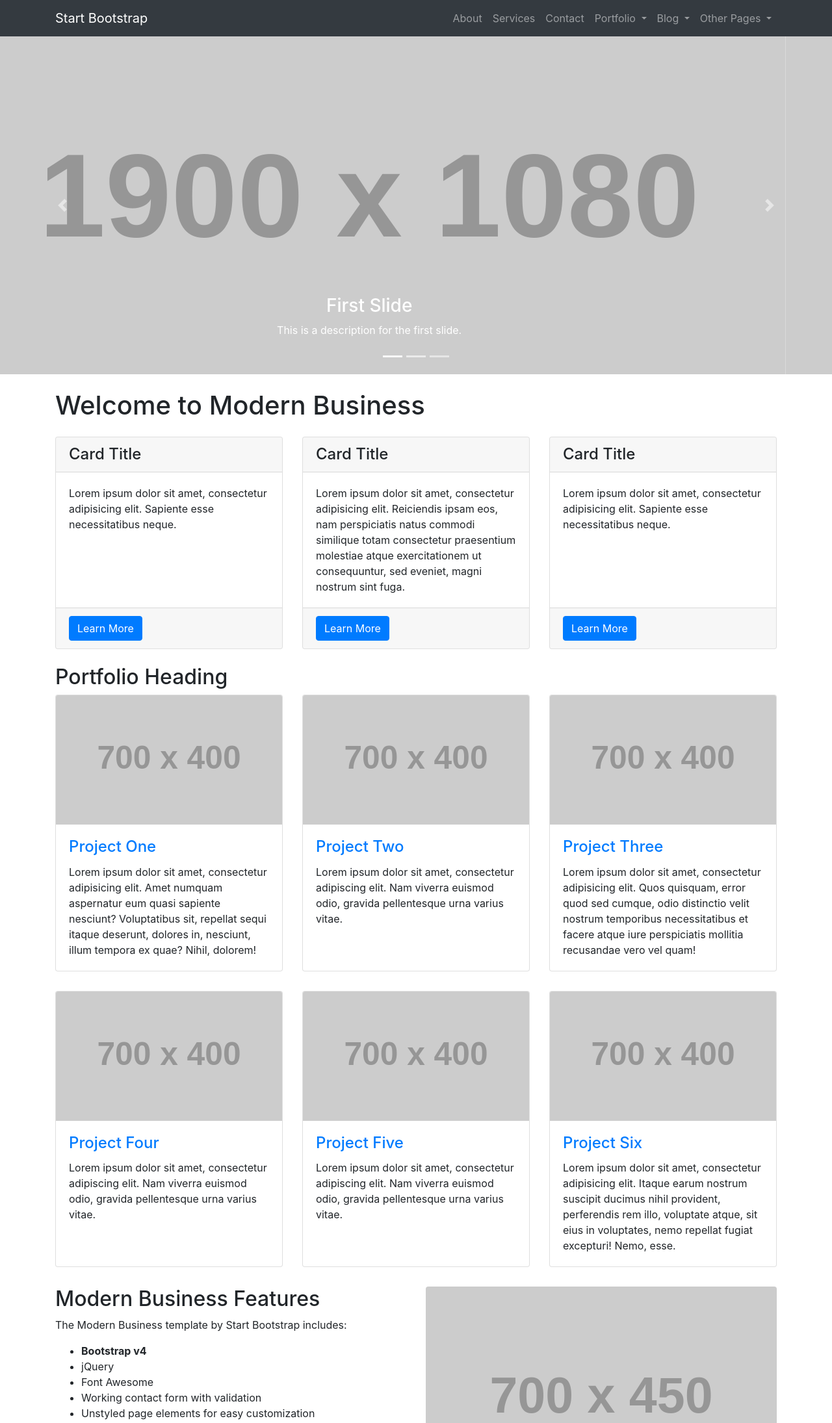
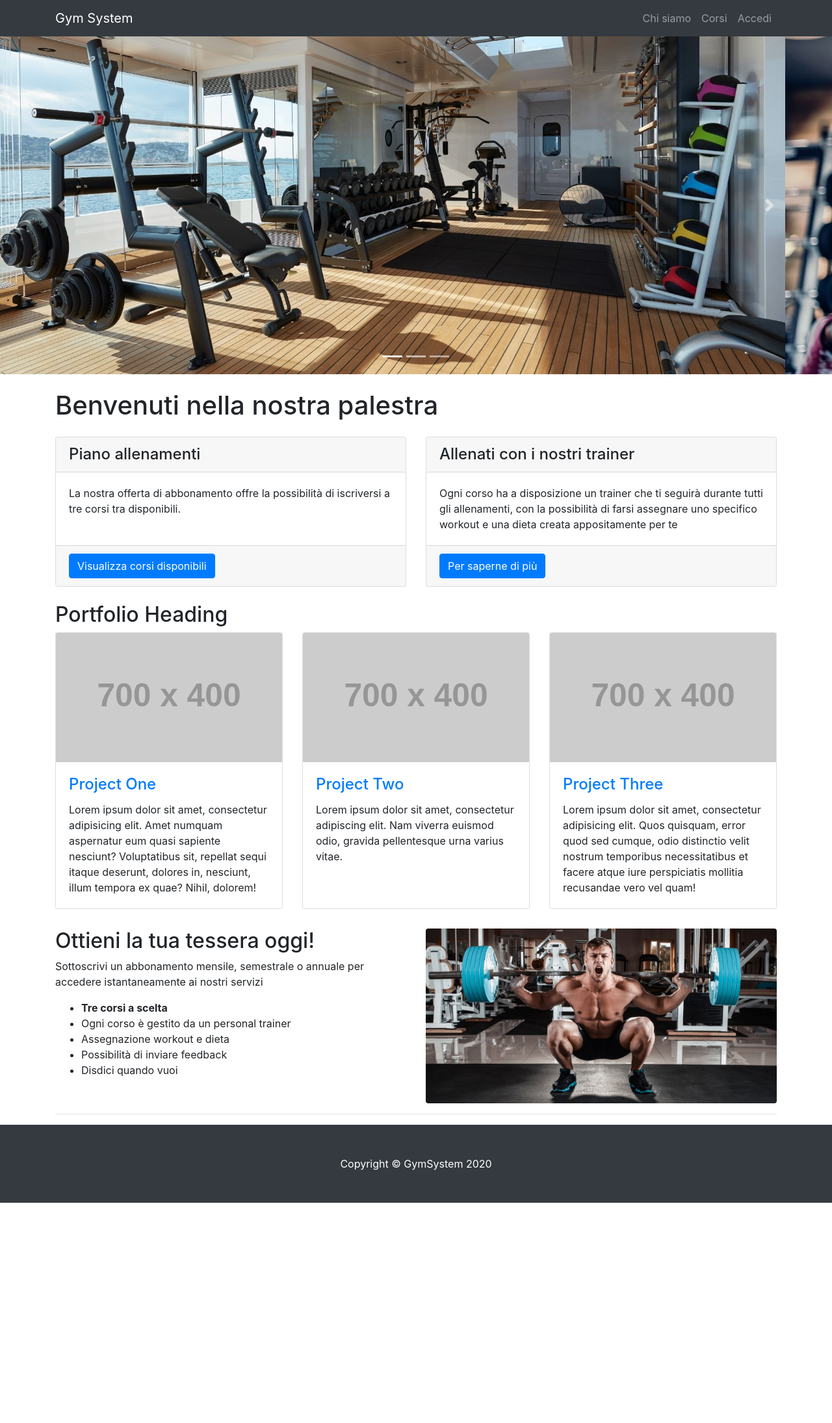
Before and after one commit to frazah/GymSystem, a website: page index.html in a window 1280 px wide. Shown: the top 2190 px of the page at 65% size. After the commit the page ends 1851 px from the top, so only its background shows below. Drawn offline with Linux system fonts and the light colour scheme; placeholder pictures from the web are drawn by us.

Commit message:
prima modifica homepage

```diff
--- a/index.html
+++ b/index.html
@@ -8,7 +8,7 @@
   <meta name="description" content="">
   <meta name="author" content="">
 
-  <title>Modern Business - Start Bootstrap Template</title>
+  <title>Gym System</title>
 
   <!-- Bootstrap core CSS -->
   <link href="vendor/bootstrap/css/bootstrap.min.css" rel="stylesheet">
@@ -23,55 +23,22 @@
   <!-- Navigation -->
   <nav class="navbar fixed-top navbar-expand-lg navbar-dark bg-dark fixed-top">
     <div class="container">
-      <a class="navbar-brand" href="index.html">Start Bootstrap</a>
+      <a class="navbar-brand" href="index.html">Gym System</a>
       <button class="navbar-toggler navbar-toggler-right" type="button" data-toggle="collapse" data-target="#navbarResponsive" aria-controls="navbarResponsive" aria-expanded="false" aria-label="Toggle navigation">
         <span class="navbar-toggler-icon"></span>
       </button>
       <div class="collapse navbar-collapse" id="navbarResponsive">
         <ul class="navbar-nav ml-auto">
           <li class="nav-item">
-            <a class="nav-link" href="about.html">About</a>
+            <a class="nav-link" href="about.html">Chi siamo</a>
           </li>
           <li class="nav-item">
-            <a class="nav-link" href="services.html">Services</a>
+            <a class="nav-link" href="services.html">Corsi</a>
           </li>
           <li class="nav-item">
-            <a class="nav-link" href="contact.html">Contact</a>
+            <a class="nav-link" href="contact.html">Accedi</a>
           </li>
-          <li class="nav-item dropdown">
-            <a class="nav-link dropdown-toggle" href="#" id="navbarDropdownPortfolio" data-toggle="dropdown" aria-haspopup="true" aria-expanded="false">
-              Portfolio
-            </a>
-            <div class="dropdown-menu dropdown-menu-right" aria-labelledby="navbarDropdownPortfolio">
-              <a class="dropdown-item" href="portfolio-1-col.html">1 Column Portfolio</a>
-              <a class="dropdown-item" href="portfolio-2-col.html">2 Column Portfolio</a>
-              <a class="dropdown-item" href="portfolio-3-col.html">3 Column Portfolio</a>
-              <a class="dropdown-item" href="portfolio-4-col.html">4 Column Portfolio</a>
-              <a class="dropdown-item" href="portfolio-item.html">Single Portfolio Item</a>
-            </div>
-          </li>
-          <li class="nav-item dropdown">
-            <a class="nav-link dropdown-toggle" href="#" id="navbarDropdownBlog" data-toggle="dropdown" aria-haspopup="true" aria-expanded="false">
-              Blog
-            </a>
-            <div class="dropdown-menu dropdown-menu-right" aria-labelledby="navbarDropdownBlog">
-              <a class="dropdown-item" href="blog-home-1.html">Blog Home 1</a>
-              <a class="dropdown-item" href="blog-home-2.html">Blog Home 2</a>
-              <a class="dropdown-item" href="blog-post.html">Blog Post</a>
-            </div>
-          </li>
-          <li class="nav-item dropdown">
-            <a class="nav-link dropdown-toggle" href="#" id="navbarDropdownBlog" data-toggle="dropdown" aria-haspopup="true" aria-expanded="false">
-              Other Pages
-            </a>
-            <div class="dropdown-menu dropdown-menu-right" aria-labelledby="navbarDropdownBlog">
-              <a class="dropdown-item" href="full-width.html">Full Width Page</a>
-              <a class="dropdown-item" href="sidebar.html">Sidebar Page</a>
-              <a class="dropdown-item" href="faq.html">FAQ</a>
-              <a class="dropdown-item" href="404.html">404</a>
-              <a class="dropdown-item" href="pricing.html">Pricing Table</a>
-            </div>
-          </li>
+
         </ul>
       </div>
     </div>
@@ -86,24 +53,18 @@
       </ol>
       <div class="carousel-inner" role="listbox">
         <!-- Slide One - Set the background image for this slide in the line below -->
-        <div class="carousel-item active" style="background-image: url('http://placehold.it/1900x1080')">
+        <div class="carousel-item active" style="background-image: url('immagini/indexPhoto1.jpg')" >
           <div class="carousel-caption d-none d-md-block">
-            <h3>First Slide</h3>
-            <p>This is a description for the first slide.</p>
           </div>
         </div>
         <!-- Slide Two - Set the background image for this slide in the line below -->
-        <div class="carousel-item" style="background-image: url('http://placehold.it/1900x1080')">
+        <div class="carousel-item" style="background-image: url('immagini/indexPhoto2.jpg')">
           <div class="carousel-caption d-none d-md-block">
-            <h3>Second Slide</h3>
-            <p>This is a description for the second slide.</p>
           </div>
         </div>
         <!-- Slide Three - Set the background image for this slide in the line below -->
-        <div class="carousel-item" style="background-image: url('http://placehold.it/1900x1080')">
+        <div class="carousel-item" style="background-image: url('immagini/indexPhoto3.jpg')">
           <div class="carousel-caption d-none d-md-block">
-            <h3>Third Slide</h3>
-            <p>This is a description for the third slide.</p>
           </div>
         </div>
       </div>
@@ -121,43 +82,33 @@
   <!-- Page Content -->
   <div class="container">
 
-    <h1 class="my-4">Welcome to Modern Business</h1>
+    <h1 class="my-4">Benvenuti nella nostra palestra</h1>
 
     <!-- Marketing Icons Section -->
     <div class="row">
-      <div class="col-lg-4 mb-4">
+      <div class="col-lg-6 mb-4">
         <div class="card h-100">
-          <h4 class="card-header">Card Title</h4>
+          <h4 class="card-header">Piano allenamenti</h4>
           <div class="card-body">
-            <p class="card-text">Lorem ipsum dolor sit amet, consectetur adipisicing elit. Sapiente esse necessitatibus neque.</p>
+            <p class="card-text">La nostra offerta di abbonamento offre la possibilità di iscriversi a tre corsi tra disponibili.</p>
           </div>
           <div class="card-footer">
-            <a href="#" class="btn btn-primary">Learn More</a>
+            <a href="#" class="btn btn-primary">Visualizza corsi disponibili</a>
           </div>
         </div>
       </div>
-      <div class="col-lg-4 mb-4">
+      <div class="col-lg-6 mb-4">
         <div class="card h-100">
-          <h4 class="card-header">Card Title</h4>
+          <h4 class="card-header">Allenati con i nostri trainer</h4>
           <div class="card-body">
-            <p class="card-text">Lorem ipsum dolor sit amet, consectetur adipisicing elit. Reiciendis ipsam eos, nam perspiciatis natus commodi similique totam consectetur praesentium molestiae atque exercitationem ut consequuntur, sed eveniet, magni nostrum sint fuga.</p>
+            <p class="card-text">Ogni corso ha a disposizione un trainer che ti seguirà durante tutti gli allenamenti, con la possibilità di farsi assegnare uno specifico workout e una dieta creata appositamente per te</p>
           </div>
           <div class="card-footer">
-            <a href="#" class="btn btn-primary">Learn More</a>
+            <a href="#" class="btn btn-primary">Per saperne di più</a>
           </div>
         </div>
       </div>
-      <div class="col-lg-4 mb-4">
-        <div class="card h-100">
-          <h4 class="card-header">Card Title</h4>
-          <div class="card-body">
-            <p class="card-text">Lorem ipsum dolor sit amet, consectetur adipisicing elit. Sapiente esse necessitatibus neque.</p>
-          </div>
-          <div class="card-footer">
-            <a href="#" class="btn btn-primary">Learn More</a>
-          </div>
-        </div>
-      </div>
+
     </div>
     <!-- /.row -->
 
@@ -198,75 +149,31 @@
           </div>
         </div>
       </div>
-      <div class="col-lg-4 col-sm-6 portfolio-item">
-        <div class="card h-100">
-          <a href="#"><img class="card-img-top" src="http://placehold.it/700x400" alt=""></a>
-          <div class="card-body">
-            <h4 class="card-title">
-              <a href="#">Project Four</a>
-            </h4>
-            <p class="card-text">Lorem ipsum dolor sit amet, consectetur adipiscing elit. Nam viverra euismod odio, gravida pellentesque urna varius vitae.</p>
-          </div>
-        </div>
-      </div>
-      <div class="col-lg-4 col-sm-6 portfolio-item">
-        <div class="card h-100">
-          <a href="#"><img class="card-img-top" src="http://placehold.it/700x400" alt=""></a>
-          <div class="card-body">
-            <h4 class="card-title">
-              <a href="#">Project Five</a>
-            </h4>
-            <p class="card-text">Lorem ipsum dolor sit amet, consectetur adipiscing elit. Nam viverra euismod odio, gravida pellentesque urna varius vitae.</p>
-          </div>
-        </div>
-      </div>
-      <div class="col-lg-4 col-sm-6 portfolio-item">
-        <div class="card h-100">
-          <a href="#"><img class="card-img-top" src="http://placehold.it/700x400" alt=""></a>
-          <div class="card-body">
-            <h4 class="card-title">
-              <a href="#">Project Six</a>
-            </h4>
-            <p class="card-text">Lorem ipsum dolor sit amet, consectetur adipisicing elit. Itaque earum nostrum suscipit ducimus nihil provident, perferendis rem illo, voluptate atque, sit eius in voluptates, nemo repellat fugiat excepturi! Nemo, esse.</p>
-          </div>
-        </div>
-      </div>
     </div>
     <!-- /.row -->
 
     <!-- Features Section -->
     <div class="row">
       <div class="col-lg-6">
-        <h2>Modern Business Features</h2>
-        <p>The Modern Business template by Start Bootstrap includes:</p>
+        <h2>Ottieni la tua tessera oggi!</h2>
+        <p>Sottoscrivi un abbonamento mensile, semestrale o annuale per accedere istantaneamente ai nostri servizi</p>
         <ul>
           <li>
-            <strong>Bootstrap v4</strong>
+            <strong>Tre corsi a scelta</strong>
           </li>
-          <li>jQuery</li>
-          <li>Font Awesome</li>
-          <li>Working contact form with validation</li>
-          <li>Unstyled page elements for easy customization</li>
+          <li>Ogni corso è gestito da un personal trainer</li>
+          <li>Assegnazione workout e dieta</li>
+          <li>Possibilità di inviare feedback</li>
+          <li>Disdici quando vuoi</li>
         </ul>
-        <p>Lorem ipsum dolor sit amet, consectetur adipisicing elit. Corporis, omnis doloremque non cum id reprehenderit, quisquam totam aspernatur tempora minima unde aliquid ea culpa sunt. Reiciendis quia dolorum ducimus unde.</p>
       </div>
       <div class="col-lg-6">
-        <img class="img-fluid rounded" src="http://placehold.it/700x450" alt="">
+        <img class="img-fluid rounded" src='immagini/indexPhoto4.jpg' alt="">
       </div>
     </div>
     <!-- /.row -->
 
     <hr>
-
-    <!-- Call to Action Section -->
-    <div class="row mb-4">
-      <div class="col-md-8">
-        <p>Lorem ipsum dolor sit amet, consectetur adipisicing elit. Molestias, expedita, saepe, vero rerum deleniti beatae veniam harum neque nemo praesentium cum alias asperiores commodi.</p>
-      </div>
-      <div class="col-md-4">
-        <a class="btn btn-lg btn-secondary btn-block" href="#">Call to Action</a>
-      </div>
-    </div>
 
   </div>
   <!-- /.container -->
@@ -274,7 +181,7 @@
   <!-- Footer -->
   <footer class="py-5 bg-dark">
     <div class="container">
-      <p class="m-0 text-center text-white">Copyright &copy; Your Website 2019</p>
+      <p class="m-0 text-center text-white">Copyright &copy; GymSystem 2020</p>
     </div>
     <!-- /.container -->
   </footer>
```
Also changed, not shown: immagini/indexPhoto1.jpg (added), immagini/indexPhoto2.jpg (added), immagini/indexPhoto3.jpg (added), immagini/indexPhoto4.jpg (added).
